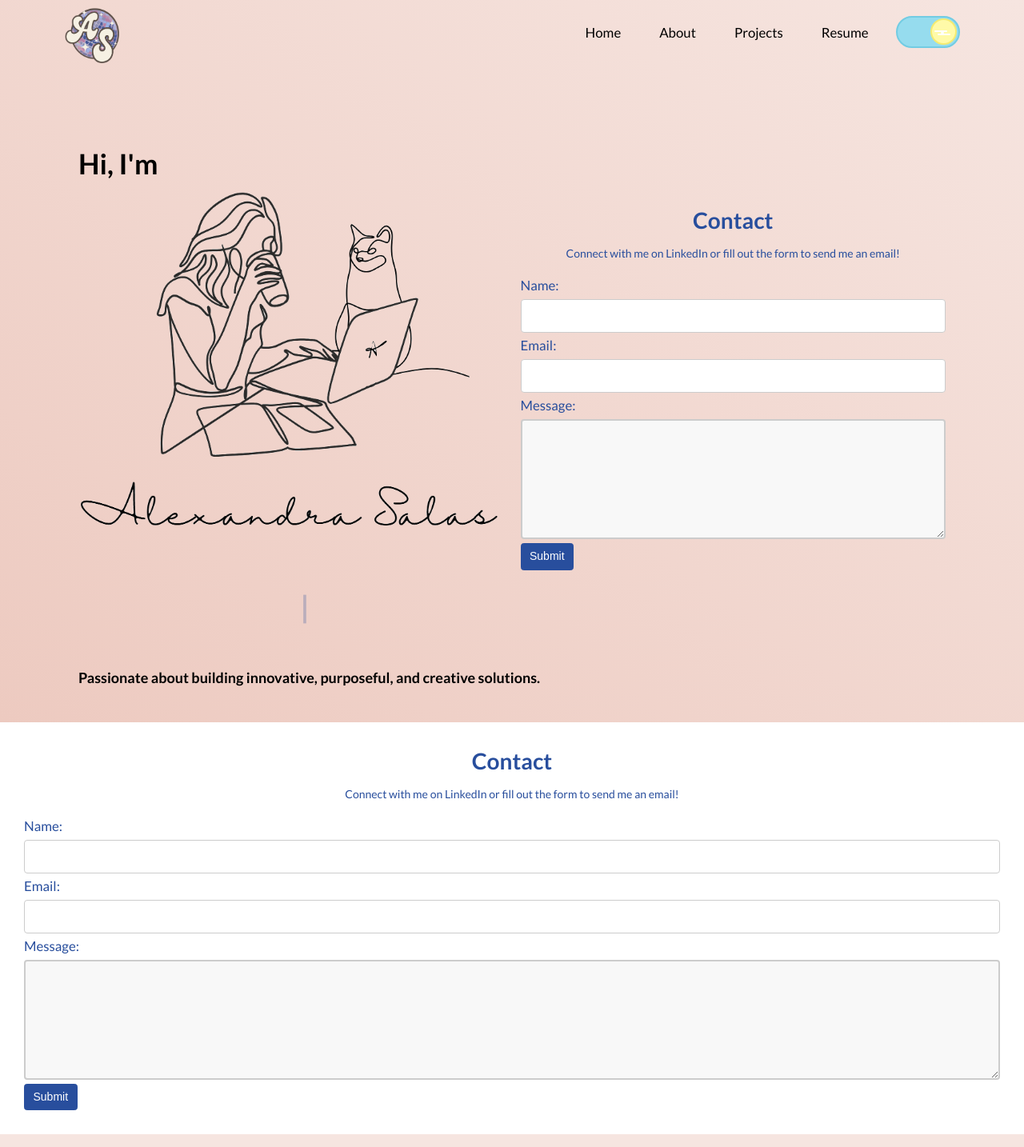
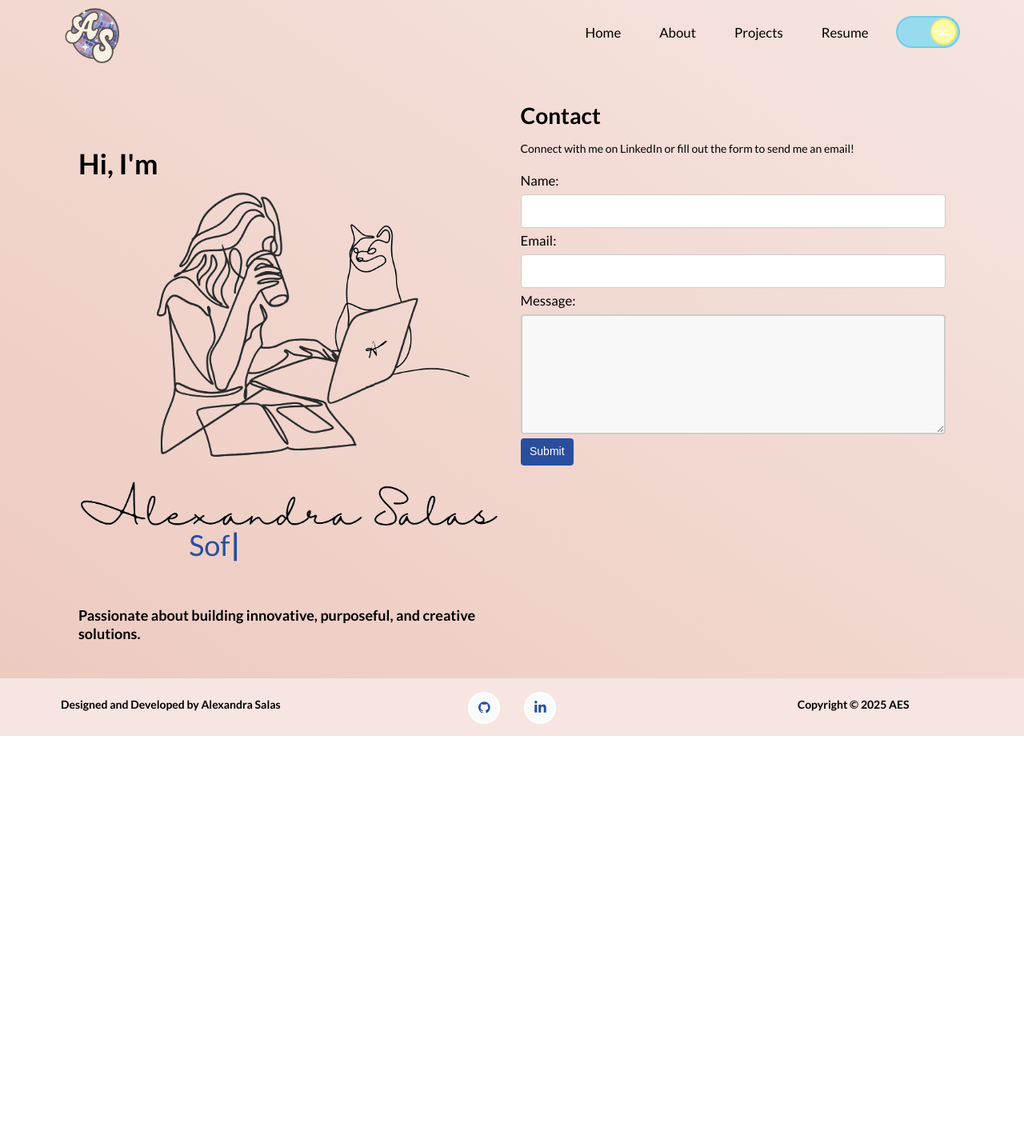
Before and after one commit to aesalas/SalasPortfolio, a React (Create React App) app: page / in a window 1280 px wide. Shown: the top 1434 px of the page at 80% size. After the commit the page ends 920 px from the top, so only its background shows below. Built offline with nearby package versions, Linux system fonts and the light colour scheme.

Commit message:
Update TTT game
Revise sizing and formatting

```diff
--- a/src/components/Home/Home.js
+++ b/src/components/Home/Home.js
@@ -30,15 +30,6 @@ function Home() {
                   />
 
                 </Col>
-                <Col className = "home-contact">
-              <Col className="home-about-social">
-              <h1>Contact</h1>
-                <p>Connect with me on LinkedIn or fill out the form to send me an email!</p>
-
-                  <ContactForm/>
-
-              </Col>
-            </Col>
               </Row>
               <Row>
                 <Col md={{ span: 8, offset: 3 }}>
@@ -54,22 +45,16 @@ function Home() {
                 </Col>
               </Row>
             </Col>
-
-            </Row>
-        </Container>
-      </Container>
-      <div className="home-contact">
-
-              <Col className="home-about-social">
+            <Col className="home-about-social">
               <h1>Contact</h1>
                 <p>Connect with me on LinkedIn or fill out the form to send me an email!</p>
 
                   <ContactForm/>
 
               </Col>
-
-      </div>
-
+          </Row>
+        </Container>
+      </Container>
     </section>
   );
 }
--- a/src/components/Projects/Projects.js
+++ b/src/components/Projects/Projects.js
@@ -80,10 +80,8 @@ function Projects() {
               demoLink="https://waveportal-starter-project.alexandrasalas1.repl.co/"
             />
           </Col>
-          <Col md={4} className="project-card">
-            <TicTac
-
-            />
+          <Col md={4} className="game-card">
+            <TicTac/>
           </Col>
 
         </Row>
--- a/src/style.css
+++ b/src/style.css
@@ -604,3 +604,11 @@ text-align: center !important;
   background-image: var(--section-background-color) !important;
   color: var(--text-color);
 }
+
+.game-card{
+  padding-top: 50px !important;
+  padding-bottom: 50px !important;
+  padding-left: 25px !important;
+  padding-right: 25px !important;
+  height: auto !important;
+}
```
